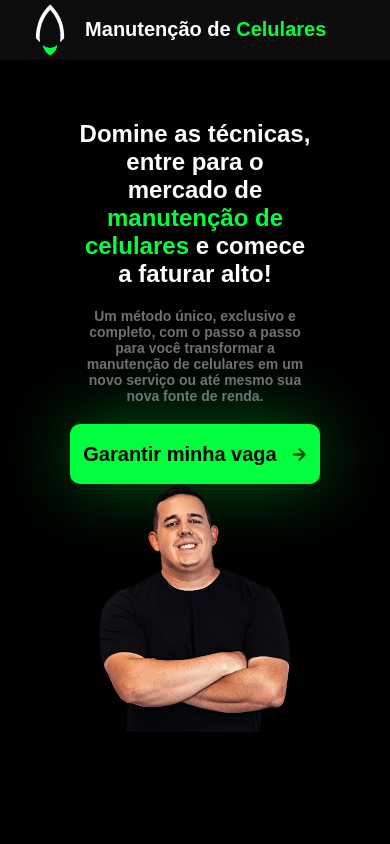
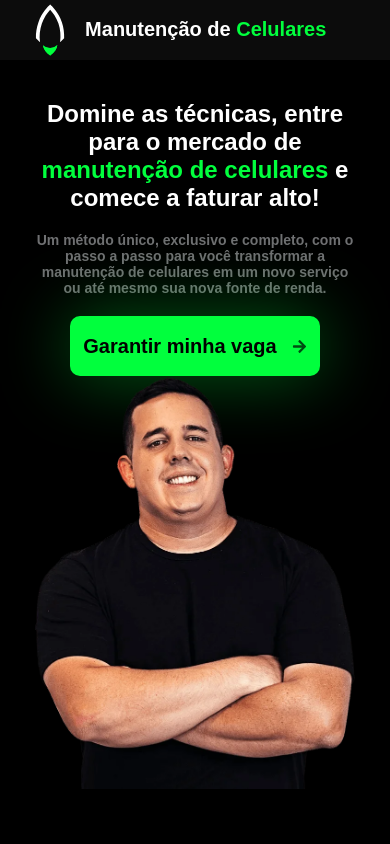
Before and after one commit to Tiago-Silva/cell-phone-maintenance, a Next.js app: page / in a window 390 px wide. Shown: the top 844 px of the page. Built offline with nearby package versions, Linux system fonts and the light colour scheme.

Commit message:
style: adjusting image

```diff
--- a/src/app/components/home/home.module.css
+++ b/src/app/components/home/home.module.css
@@ -39,7 +39,7 @@
         flex-direction: column;
         align-items: center;
         text-align: center;
-        padding: 120px 40px;
+        padding: 100px 0;
         /*gap: 40px;*/
     }
 
@@ -61,10 +61,14 @@
 
     .right {
         width: 100%;
+        max-width: 800px;
+        min-height: 800px; /* Força uma altura mínima */
+        aspect-ratio: 4 / 5; /* Mantém a proporção */
+        overflow: hidden;
     }
 
     .right img {
-        max-width: 80%;
+        max-width: 100%;
         height: auto;
     }
 }
```
